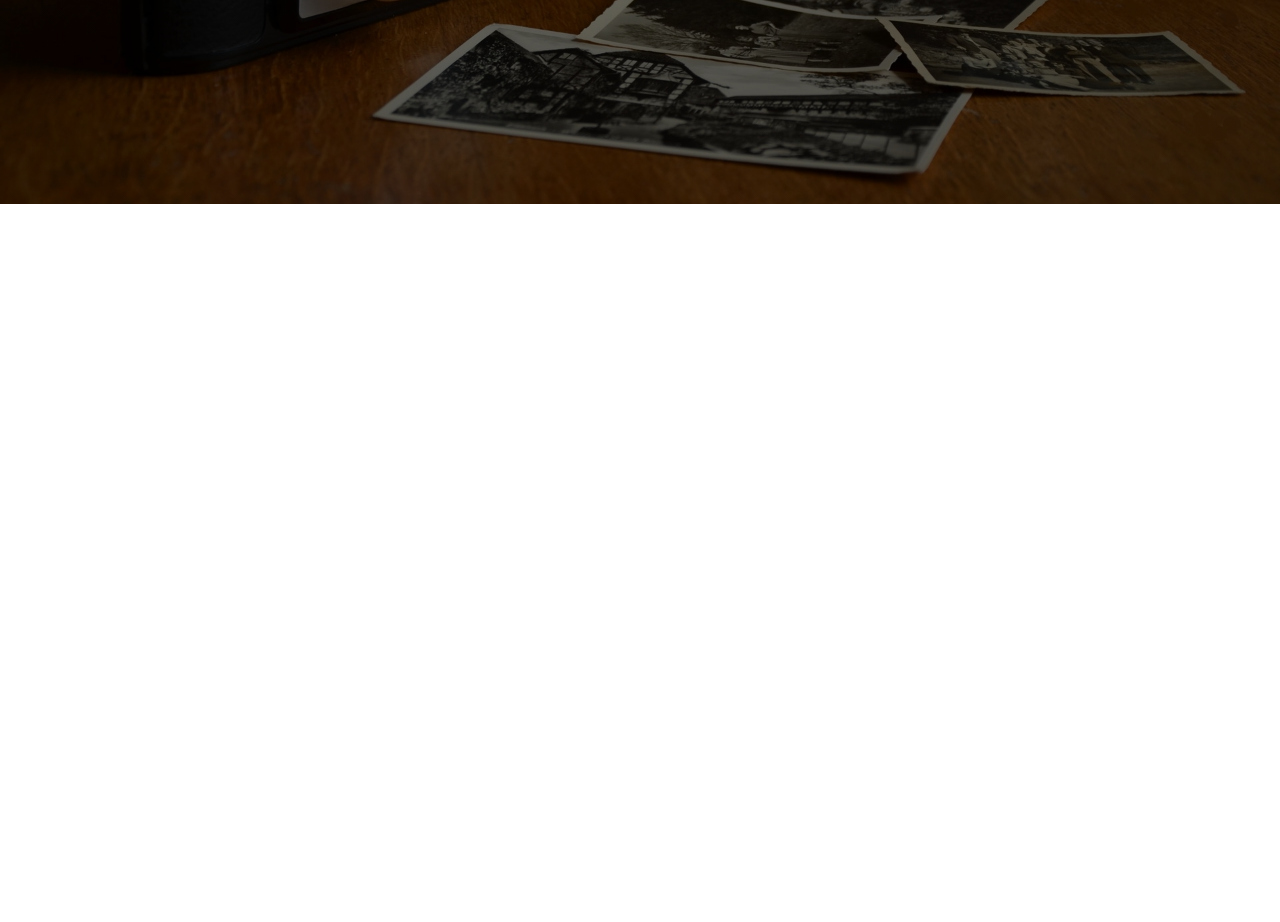
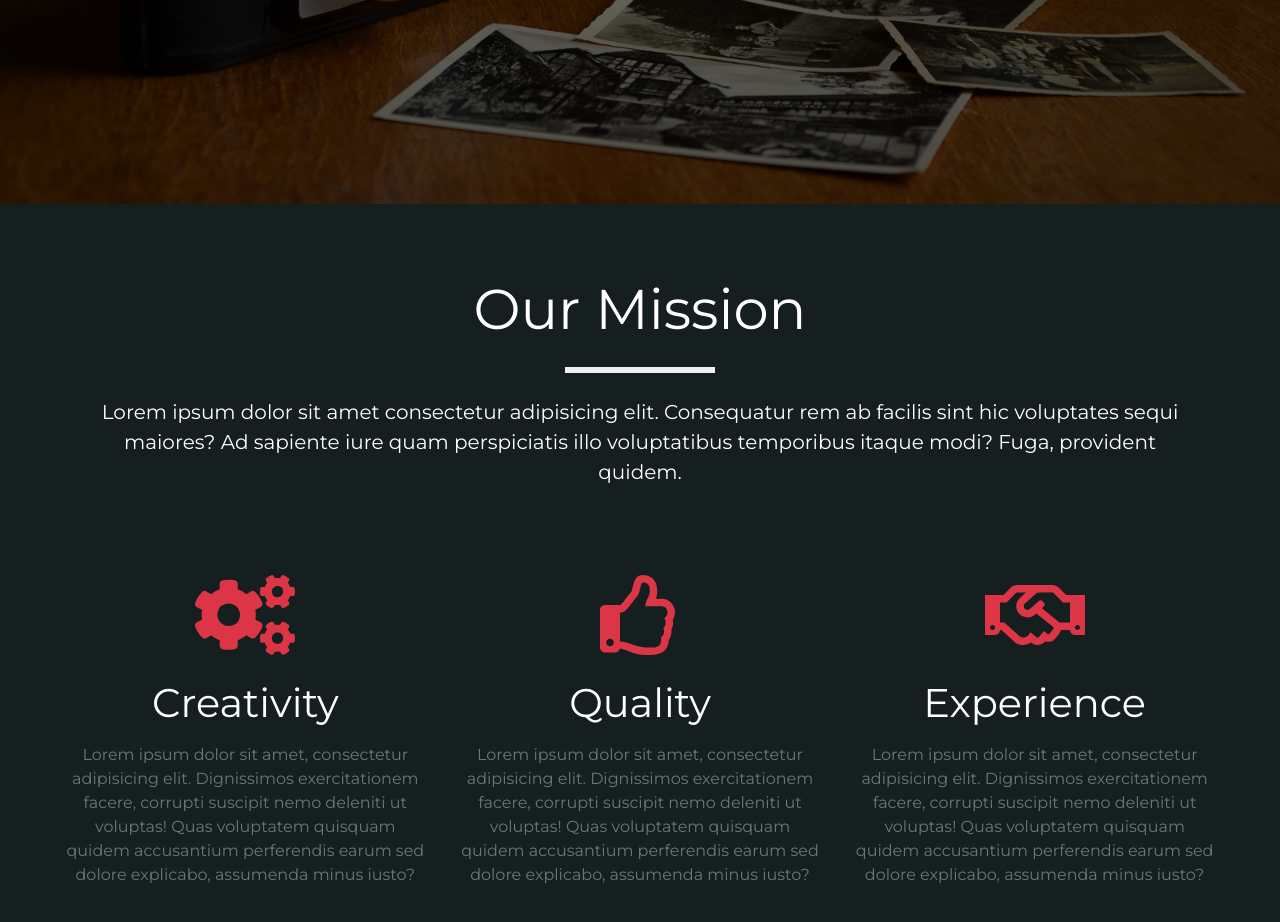
Before and after one commit to magicolala/photoX, a plain HTML site: page index.html in a window 1280 px wide. Shown: the part 596-1518 px from the top of the page. Before the commit the page ends 896 px from the top, so only its background shows below. Drawn offline with nearby package versions, Linux system fonts and the light colour scheme.

Commit message:
add section mission

```diff
--- a/index.html
+++ b/index.html
@@ -89,7 +89,59 @@
         <!-- end of header -->
 
         <!-- mission -->
-        <section class="p-5 mission"></section>
+        <section class="p-5 mission">
+            <div class="container-fluid">
+                <!-- title -->
+                <div class="row text-white text-center">
+                    <div class="col m-4">
+                        <h1 class="display-4 mb-4">Our Mission</h1>
+                        <div class="underline mb-4"></div>
+                        <p class="lead">
+                            Lorem ipsum dolor sit amet consectetur adipisicing elit.
+                            Consequatur rem ab facilis sint hic voluptates sequi maiores?
+                            Ad sapiente iure quam perspiciatis illo voluptatibus
+                            temporibus itaque modi? Fuga, provident quidem.
+                        </p>
+                    </div>
+                </div>
+                <!-- end of title -->
+                <div class="row my-5">
+                    <div class="col-md-4 text-center">
+                        <i class="fas fa-cogs fa-5x text-danger mb-4"></i>
+                        <h1 class="text-white mb-3">Creativity</h1>
+                        <p class="text-muted">
+                            Lorem ipsum dolor sit amet, consectetur adipisicing elit.
+                            Dignissimos exercitationem facere, corrupti suscipit nemo
+                            deleniti ut voluptas! Quas voluptatem quisquam quidem
+                            accusantium perferendis earum sed dolore explicabo, assumenda
+                            minus iusto?
+                        </p>
+                    </div>
+                    <div class="col-md-4 text-center">
+                        <i class="far fa-thumbs-up fa-5x text-danger mb-4"></i>
+                        <h1 class="text-white mb-3">Quality</h1>
+                        <p class="text-muted">
+                            Lorem ipsum dolor sit amet, consectetur adipisicing elit.
+                            Dignissimos exercitationem facere, corrupti suscipit nemo
+                            deleniti ut voluptas! Quas voluptatem quisquam quidem
+                            accusantium perferendis earum sed dolore explicabo, assumenda
+                            minus iusto?
+                        </p>
+                    </div>
+                    <div class="col-md-4 text-center">
+                        <i class="far fa-handshake fa-5x text-danger mb-4"></i>
+                        <h1 class="text-white mb-3">Experience</h1>
+                        <p class="text-muted">
+                            Lorem ipsum dolor sit amet, consectetur adipisicing elit.
+                            Dignissimos exercitationem facere, corrupti suscipit nemo
+                            deleniti ut voluptas! Quas voluptatem quisquam quidem
+                            accusantium perferendis earum sed dolore explicabo, assumenda
+                            minus iusto?
+                        </p>
+                    </div>
+                </div>
+            </div>
+        </section>
         <!-- end of mission -->
 
         <script
--- a/style.css
+++ b/style.css
@@ -93,3 +93,15 @@ header {
 /* end of banner */
 
 /* end of header */
+
+/* mission */
+.mission {
+    background: #151f20;
+}
+
+.underline {
+    width: 150px;
+    border: 3px solid #eee;
+    margin: auto;
+}
+/* end of mission */
```
